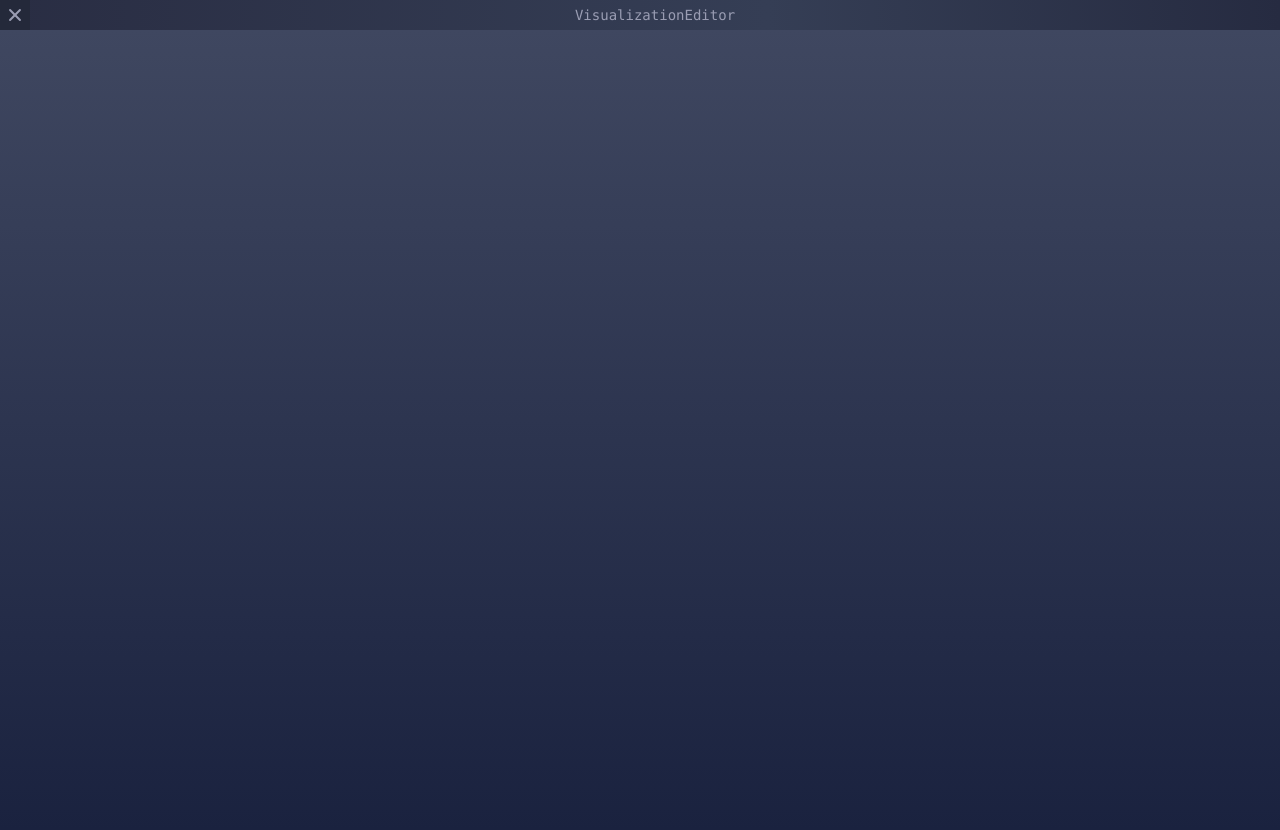
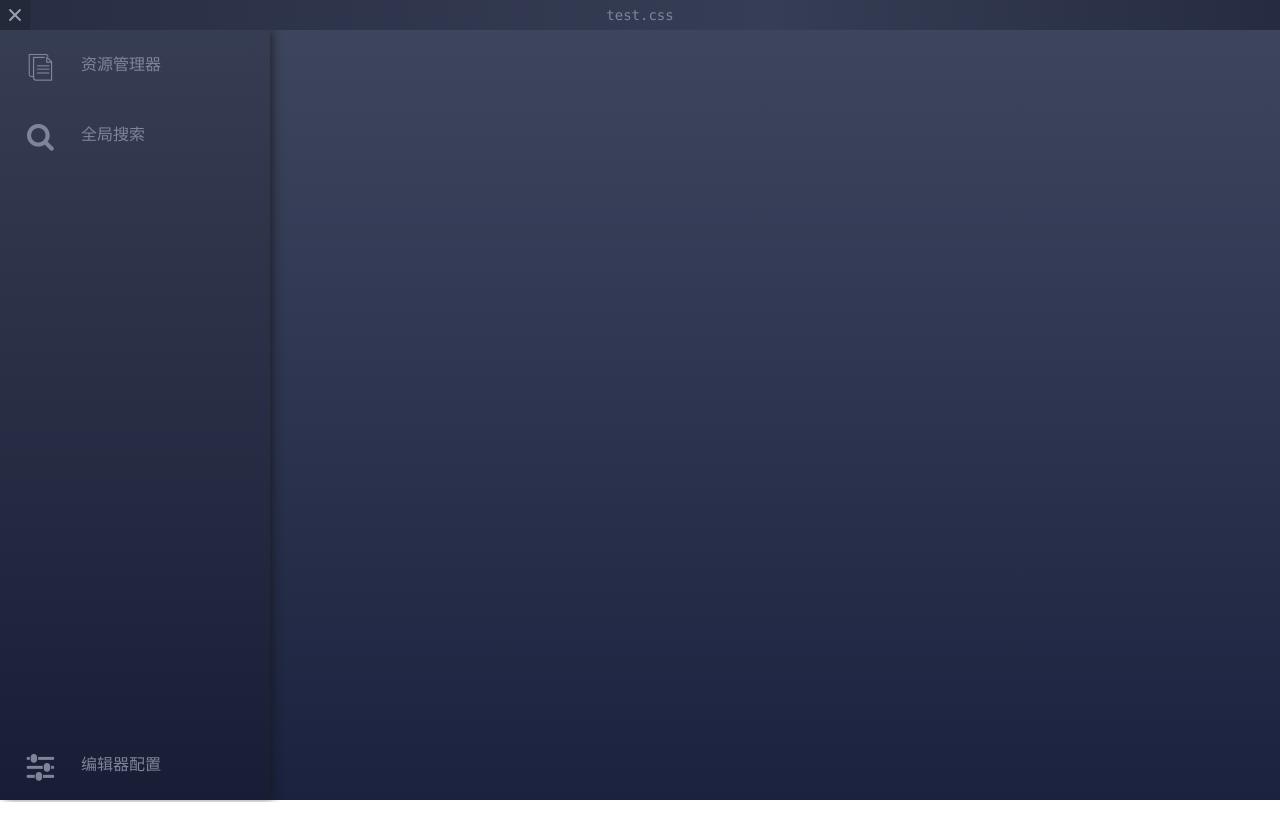
Before and after one commit to InnovationTeam/VisualizationEditor, a Vue app: page / in a window 1280 px wide. Both pictures are taken after a click on the element 15 px from the left and 15 px from the top of the page. After the commit the page ends 802 px from the top, so only its background shows below. Built offline with nearby package versions, Linux system fonts and the light colour scheme; what vue-contextmenu would draw is missing.

Commit message:
改进顶部菜单栏 增加左侧菜单栏
顶部菜单栏：增加右上角按钮 增加过渡动画
左侧菜单栏：通过顶部菜单栏左侧按钮控制开关 增加过渡动画

```diff
--- a/src/App.vue
+++ b/src/App.vue
@@ -1,9 +1,12 @@
 <template>
 	<div>
-		<menu-bar id="menu-bar"></menu-bar>
-		<div class="box">
+		<div class="background"></div>
+		<menu-bar id="menu-bar">
+			<span slot="current-file">test.css</span>
+		</menu-bar>
+        <left-bar id="left-bar">
 
-		</div>
+        </left-bar>
 		<!-- <el-container style="height: 800px;width: 100%; border: 1px solid #eee"> -->
 			<!-- 左侧常用功能 -->
 			<!-- <left-bar></left-bar> -->
@@ -23,9 +26,9 @@
 	</div>
 </template>
 <script>
+import MenuBar from './components/MenuBar'
 import LeftBar from './components/LeftBar'
 import DropDown from './components/DropDown'
-import MenuBar from './components/MenuBar'
 import Editor_js from './components/Editor_js'
 
 export default {
@@ -51,45 +54,54 @@ export default {
 
 <!-- Add "scoped" attribute to limit CSS to this component only -->
 <style lang="scss" scoped>
+$menu-bar-height: 30px;
+
 #menu-bar {
     position: absolute;
-        z-index: 2;
+    z-index: 3;
 }
 
-    .box {
+#left-bar {
+	position: absolute;
+    z-index: 2;
+    top: $menu-bar-height;
+    bottom: 0;
+}
+
+.background {
     position: absolute;
     left: 0;
-            top: 30px;
     width: 100%;
     height: 100%;
     background: #3f4760;
     background: -webkit-linear-gradient(top, #3f4760 0%, #1a223f 100%);
     background: linear-gradient(to bottom, #3f4760 0%, #1a223f 100%);
     z-index: 0;
+    font-size: 5em;
 }
 
-	.el-header {
-		background-color: #2B2B2B;
-		color: #dddddd;
-		line-height: 30px;
-	}
+// 	.el-header {
+// 		background-color: #2B2B2B;
+// 		color: #dddddd;
+// 		line-height: 30px;
+// 	}
 
-  .el-submenu {
-    height: 30px;
-    background-color: #555555;
-  }
+//   .el-submenu {
+//     height: 30px;
+//     background-color: #555555;
+//   }
 
-	.el-aside {
-		color: #333;
-	}
+// 	.el-aside {
+// 		color: #333;
+// 	}
 
-	.editContainer{
-		height: 100px;
-		width: 100%;
-	}
+// 	.editContainer{
+// 		height: 100px;
+// 		width: 100%;
+// 	}
 
-	.documentContainer{
-		height: 100px;
-		width: 100%;
-	}
+// 	.documentContainer{
+// 		height: 100px;
+// 		width: 100%;
+// 	}
 </style>
--- /dev/null
+++ b/src/assets/i18n/chs/leftbar.i18n.json
@@ -0,0 +1,6 @@
+{
+    "LEFTBAR_EXPLORER": "资源管理器",
+    "LEFTBAR_SEARCH": "全局搜索",
+
+    "LEFTBAR_CONFIG": "编辑器配置"
+}
--- /dev/null
+++ b/src/assets/icons/WXVEicon/WXVEicon.css
@@ -0,0 +1,157 @@
+/**
+ * @file icon.css
+ */
+
+@font-face {
+    font-family: "WXVEicon";
+    src: url("WXVEicon.woff");
+}
+
+
+.icon {
+    font-family: "WXVEicon" !important;
+    display: inline-block;
+    font-size: inherit;
+    font-style: normal;
+    font-weight: normal;
+    font-variant: normal;
+    text-transform: none;
+    -webkit-font-smoothing: antialiased;
+    -moz-osx-font-smoothing: grayscale;
+}
+
+.icon-wechat:before {
+  content: "\e001";
+}
+
+.icon-page:before {
+  content: "\e002";
+}
+
+.icon-html:before {
+  content: "\e003";
+}
+
+.icon-javascript:before {
+  content: "\e004";
+}
+
+.icon-typescript:before {
+  content: "\e005";
+}
+
+.icon-json:before {
+  content: "\e006";
+}
+
+.icon-css:before {
+  content: "\e007";
+}
+
+.icon-default:before {
+  content: "\e008";
+}
+
+.icon-project:before {
+  content: "\e009";
+}
+
+.icon-font:before {
+  content: "\e00a";
+}
+
+.icon-image:before {
+  content: "\e00b";
+}
+
+.icon-svg:before {
+  content: "\e00c";
+}
+
+.icon-newfile:before {
+  content: "\e00d";
+}
+
+.icon-explorer:before {
+  content: "\e00e";
+}
+
+.icon-checkbox_unchecked:before {
+  content: "\e00f";
+}
+
+.icon-checkbox_checked:before {
+  content: "\e010";
+}
+
+.icon-search:before {
+  content: "\e011";
+}
+
+.icon-config:before {
+  content: "\e012";
+}
+
+.icon-setting:before {
+  content: "\e013";
+}
+
+.icon-error:before {
+  content: "\e014";
+}
+
+.icon-star_empty:before {
+  content: "\e015";
+}
+
+.icon-star:before {
+  content: "\e016";
+}
+
+.icon-git:before {
+  content: "\e017";
+}
+
+.icon-github:before {
+  content: "\e018";
+}
+
+.icon-ignore:before {
+  content: "\e019";
+}
+
+.icon-info:before {
+  content: "\e01a";
+}
+
+.icon-lock:before {
+  content: "\e01b";
+}
+
+.icon-markdown:before {
+  content: "\e01c";
+}
+
+.icon-php:before {
+  content: "\e01d";
+}
+
+.icon-shell:before {
+  content: "\e01e";
+}
+
+.icon-minimize:before {
+  content: "\e01f";
+}
+
+.icon-restore_down:before {
+  content: "\e020";
+}
+
+.icon-maximize:before {
+  content: "\e021";
+}
+
+.icon-close:before {
+  content: "\e022";
+}
--- /dev/null
+++ b/src/components/Icon.vue
@@ -0,0 +1,16 @@
+<template>
+    <div :class="['icon', 'icon-' + iconType]"></div>
+</template>
+
+<script>
+export default {
+    props: {
+        iconType: String
+    }
+}
+</script>
+
+<style lang="scss" scoped>
+@import url('../assets/icons/WXVEicon/WXVEicon.css');
+
+</style>
--- a/src/components/LeftBar.vue
+++ b/src/components/LeftBar.vue
@@ -1,48 +1,125 @@
 <template>
-    <el-aside width="50px" class="aside">
-        <br>
-        <i class="iconfont icon-form" @click="method1"></i>
-        <br><br>
-        <i class="iconfont icon-set" @click="method2"></i>
-        <br><br>
-        <i class="iconfont icon-similarproduct" @click="method3"></i>
-        <br><br>
-        <i class="iconfont icon-copy" @click="method4"></i>
-    </el-aside>
+    <transition name="slide-in-left">
+        <div id="left-bar" v-if="show">
+            <template v-for="entry in entries">
+                <div :key="entry.itemText" class="entry">
+                    <input type="radio" name="entry" style="display: none" />
+                    <span class="icon"><icon :iconType="entry.iconType" /></span>
+                    <span class="text">{{ entry.itemText }}</span>
+                </div>
+            </template>
+
+            <div class="entry setting">
+                <span class="icon"><icon :iconType="setting.iconType" /></span>
+                <span class="text">{{ setting.itemText }}</span>
+            </div>
+        </div>
+    </transition>
 </template>
 
 
 <script>
-    // 导入字体样式
-    import '../assets/icons/iconfont.css'
+import Icon from './Icon'
+import LEFTBAR_TEXT from '../assets/i18n/chs/leftbar.i18n.json'
 
 export default {
-        name: 'left-bar',
     data () {
+        let entries = []
+        let setting
+        let item = {
+            iconType: '',
+            itemText: ''
+        }
+
+        item.iconType = 'explorer'
+        item.itemText = LEFTBAR_TEXT['LEFTBAR_EXPLORER']
+        entries.push(JSON.parse(JSON.stringify(item)))
+
+        item.iconType = 'search'
+        item.itemText = LEFTBAR_TEXT['LEFTBAR_SEARCH']
+        entries.push(JSON.parse(JSON.stringify(item)))
+
+        item.iconType = 'config'
+        item.itemText = LEFTBAR_TEXT['LEFTBAR_CONFIG']
+        setting = JSON.parse(JSON.stringify(item))
         return {
-
+            entries,
+            setting,
+            barSwitch: this.$parent.$children[0].$refs.menuNav
         }
     },
-        methods:{
-            method1: function(){
-                alert("Icon1");
+    computed: {
+        show() {
+            return this.$store.state.showLeftBar
+        }
     },
-            method2: function(){
-                alert("Icon2");
+    components: {
+        'icon': Icon
     },
-            method3: function(){
-                alert("Icon3");
-            },
-            method4: function(){
-                alert("Icon4");
-            },
+    mounted() {
+        document.addEventListener('click', (e) => {
+            if (this.show && !this.$el.contains(e.target) && e.target !== this.barSwitch) {
+                this.$store.commit('toggleLeftBar')
+            }
+        })
     }
 }
 </script>
 
-<style>
-    .aside{
-        background-color: #555555;
+<style lang="scss" scoped>
+$left-bar-width: 270px;
+#left-bar {
+    background: rgba(54, 61, 82, 0.95);
+    background: -webkit-linear-gradient(top, rgba(54, 61, 82, 0.95) 0%,rgba(23, 29, 53, 0.95) 100%);
+    background: linear-gradient(to bottom, rgba(54, 61, 82, 0.95) 0%, rgba(23, 29, 53, 0.95) 100%);
+    box-shadow: 4px 0px 9px -1px rgba(20, 20, 20, 0.6);
     text-align: center;
+    width: $left-bar-width;
+    font: {
+        family: 'Consolas';
+        size: 14px;
+    }
+    color: #80849a;
+    display: flex;
+    flex-direction: column;
+    user-select: none;
+}
+
+$entry-height: 70px;
+.entry {
+    width: 100%;
+    height: $entry-height;
+    cursor: pointer;
+    line-height: $entry-height;
+    display: flex;
+
+    &:hover {
+        background-color: #24293a;
+        color: #9295a9;
+    }
+
+    & span {
+        &.icon {
+            font-size: 50px;
+            flex: 0 30%;
+        }
+        &.text {
+            font-size: 16px;
+        }
+
+    }
+
+    &.setting {
+        position: absolute;
+        bottom: 0;
+    }
+}
+
+.slide-in-left-enter-active, .slide-in-left-leave-active {
+  transition: all .25s ease;
+}
+.slide-in-left-enter, .slide-in-left-leave-to
+/* .slide-in-left-leave-active for below version 2.1.8 */ {
+  transform: translateX(-$left-bar-width);
 }
 </style>
--- a/src/components/MenuBar.vue
+++ b/src/components/MenuBar.vue
@@ -1,36 +1,37 @@
 <template>
-<div class="menu-bar">
-    <div class="menu-nav" @click="ClickNavIcon">
+<div id="menu-bar">
+    <div id="menu-nav" @click.stop="ClickNavIcon" ref="menuNav">
         <div id="nav-icon" :class="[isOpen ? 'open' : '']">
             <span></span><span></span><span></span>
         </div>
     </div>
 
-    <div id="menu-bar-toggle" @click.self="haveClicked = false; showMenu = ''" @mouseover="isFocus = true" @mouseout="OutMenu">
-        <!-- <transition-group enter-active-class="animated fadeIn" tag="div"> -->
-            <template v-if="!isFocus">
-                <div id="menu-info" key="menu-info">
+    <div id="menu-bar-toggle" @click.self="haveClicked = false; showMenu = ''" @mouseover="OverMenuBar" @mouseout="OutMenu">
+        <transition name="slide-out-up" mode="out-in">
+            <div v-if="!isFocus" id="menu-info" key="menu-info">
                 <slot name="current-file">VisualizationEditor</slot>
             </div>
-            </template>
-            <template v-else>
+        </transition>
+
+        <div id="menu-bar-buttons">
             <template v-for="menu in menus">
                 <div :class="['menu-item', showMenu === menu.title ? 'active' : '']"
                 @click="ClickMenuTitle(menu.title)" @mouseover="OverMenuTitle(menu.title)"
                 :key="menu.title">
                     <span>{{ menu.title }}</span>
-                        <template v-if="showMenu === menu.title">
-                            <sub-menu>
+                    <sub-menu v-if="showMenu === menu.title">
                         <template v-for="item in menu.items">
                             <menu-item :key="item">{{ item }}</menu-item>
                         </template>
                     </sub-menu>
-                        </template>
                 </div>
             </template>
-                <slot name="buttons"></slot>
-            </template>
-        <!-- </transition-group> -->
+
+		    <span class="top-right-buttons close"><icon :iconType="'close'" /></span>
+		    <span class="top-right-buttons restore_down" :style="{display: !isWindow ? 'block' : 'none'}" @click="isWindow = !isWindow"><icon :iconType="'restore_down'" /></span>
+		    <span class="top-right-buttons maximize" :style="{display: isWindow ? 'block' : 'none'}" @click="isWindow = !isWindow"><icon :iconType="'maximize'" /></span>
+            <span class="top-right-buttons minimize"><icon :iconType="'minimize'" /></span>
+        </div>
     </div>
 </div>
 
@@ -39,6 +40,7 @@
 <script>
 import SubMenu from './SubMenu'
 import MenuItem from './MenuItem'
+import Icon from './Icon'
 import MENU_TEXT from '../assets/i18n/chs/menus.i18n.json'
 
 export default {
@@ -143,16 +145,22 @@ export default {
 
         return {
             menus: menu_texts,
-            isOpen: false,
             haveClicked: false,
             showMenu: '',
-            isFocus: false
+            isFocus: false,
+            isWindow: false
         }
 
     },
+    computed: {
+        isOpen() {
+            return this.$store.state.showLeftBar
+        }
+    },
     components:{
         'sub-menu': SubMenu,
-        'menu-item': MenuItem
+        'menu-item': MenuItem,
+        'icon': Icon
     },
     methods: {
         ClickMenuTitle(selected) {
@@ -164,15 +172,19 @@ export default {
             if (this.haveClicked)
                 this.showMenu = overed
         },
+        OverMenuBar(){
+            if (!this.isOpen)
+                this.isFocus = true
+        },
         OutMenu() {
             if (!this.haveClicked)
                 this.isFocus = false
         },
         ClickNavIcon() {
-            this.isOpen = !this.isOpen
             this.haveClicked = false
             this.showMenu = ''
             this.isFocus = false
+            this.$store.commit('toggleLeftBar')
         }
     },
     mounted() {
@@ -188,13 +200,11 @@ export default {
 }
 </script>
 
-
-
 <style lang="scss" scoped>
 $menu-bar-height: 30px;
 $menu-item-width: 50px;
 
-.menu-bar {
+#menu-bar {
     width: 100%;
     height: $menu-bar-height;
     user-select: none;
@@ -205,25 +215,13 @@ $menu-item-width: 50px;
         family: 'Consolas';
         size: 14px;
     }
-    color: #9a9db3;
+    color: #80849a;
+
+    position: absolute;
+    z-index: 0;
 }
 
-.menu-item {
-    height: inherit;
-    width: $menu-item-width;
-
-    line-height: $menu-bar-height;
-    float: left;
-    cursor: pointer;
-    text-align: center;
-
-    &:hover, &.active {
-        background-color: #24293a;
-        color: #9295a9;
-    }
-}
-
-.menu-nav {
+#menu-nav {
     width: $menu-bar-height;
     height: $menu-bar-height;
     float: left;
@@ -231,6 +229,9 @@ $menu-item-width: 50px;
     align-items: center;
     display: flex;
     cursor: pointer;
+
+    position: absolute;
+    z-index: 3;
 
     &:hover {
         background-color: #24293a;
@@ -286,14 +287,73 @@ $nav-icon-span-height: 2px;
     }
 }
 
-#menu-info {
-    height: inherit;
-    line-height: $menu-bar-height;
-    text-align: center;
-}
-
 #menu-bar-toggle {
     height: inherit;
 }
 
+#menu-info {
+    height: inherit;
+    width: 100%;
+    line-height: $menu-bar-height;
+    text-align: center;
+    background: #292d43;
+    background: -webkit-linear-gradient(left, #292d43 0%,#353e55 60%,#262b41 100%);
+    background: linear-gradient(to right, #292d43 0%,#353e55 60%,#262b41 100%);
+
+    position: absolute;
+    z-index: 2;
+}
+
+#menu-bar-buttons {
+    height: $menu-bar-height;
+    left: $menu-bar-height;
+    right: 0;
+    position: absolute;
+    z-index: 1;
+}
+
+.menu-item {
+    height: inherit;
+    width: $menu-item-width;
+
+    line-height: $menu-bar-height;
+    float: left;
+    cursor: pointer;
+    text-align: center;
+
+    &:hover, &.active {
+        background-color: #24293a;
+        color: #9295a9;
+    }
+}
+
+.top-right-buttons {
+    float: right;
+    height: inherit;
+    width: $menu-bar-height;
+    line-height: $menu-bar-height;
+    font-size: 18px;
+    text-align: center;
+    cursor: pointer;
+    &.close:hover {
+        background-color: #e64d4c;
+        color: #d8d8d8;
+    }
+    &.restore_down:hover,
+    &.maximize:hover {
+        background-color: #1f2433;
+        color: #9295a9;
+    }
+    &.minimize:hover {
+        background-color: #222738;
+        color: #9295a9;
+    }
+}
+
+.slide-out-up-enter-active, .slide-out-up-leave-active {
+  transition: all .25s ease;
+}
+.slide-out-up-enter, .slide-out-up-leave-to {
+  transform: translateY(-$menu-bar-height);
+}
 </style>
--- a/src/main.js
+++ b/src/main.js
@@ -10,6 +10,7 @@ import 'element-ui/lib/theme-chalk/index.css'
 // 加载并渲染App
 import App from './App'
 import router from './router'
+import store from './store'
 
 Vue.config.productionTip = false
 // 在Vue中使用elemrnt-ui
@@ -19,6 +20,7 @@ Vue.use(VueContextMenu)
 /* eslint-disable no-new */
 new Vue({
   el: '#app',
+  store,
   template: `<div><App/></div>`,
   components: { App }
 })
```
Also changed, not shown: src/store/index.js (+13 -14 lines), src/assets/icons/WXVEicon/WXVEicon.woff (added). Lines whose indentation alone changed are shown as unchanged.
